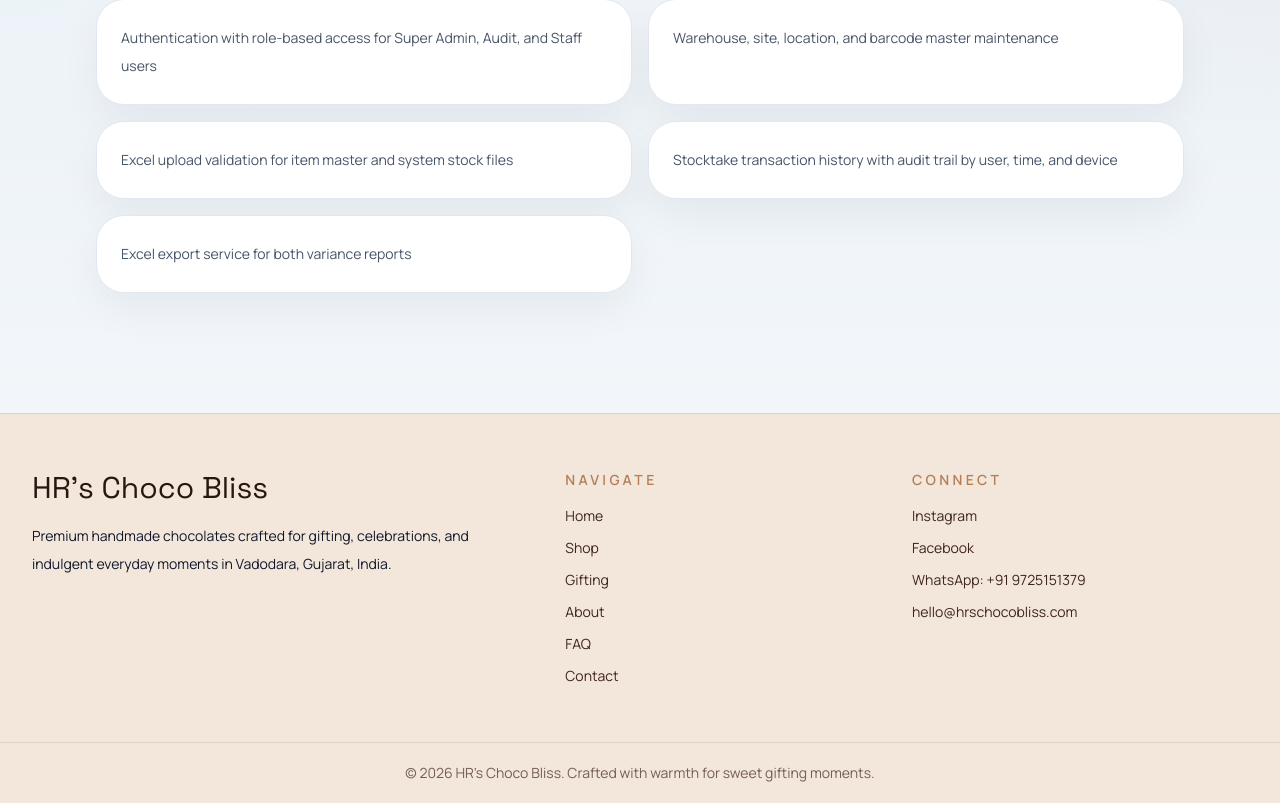
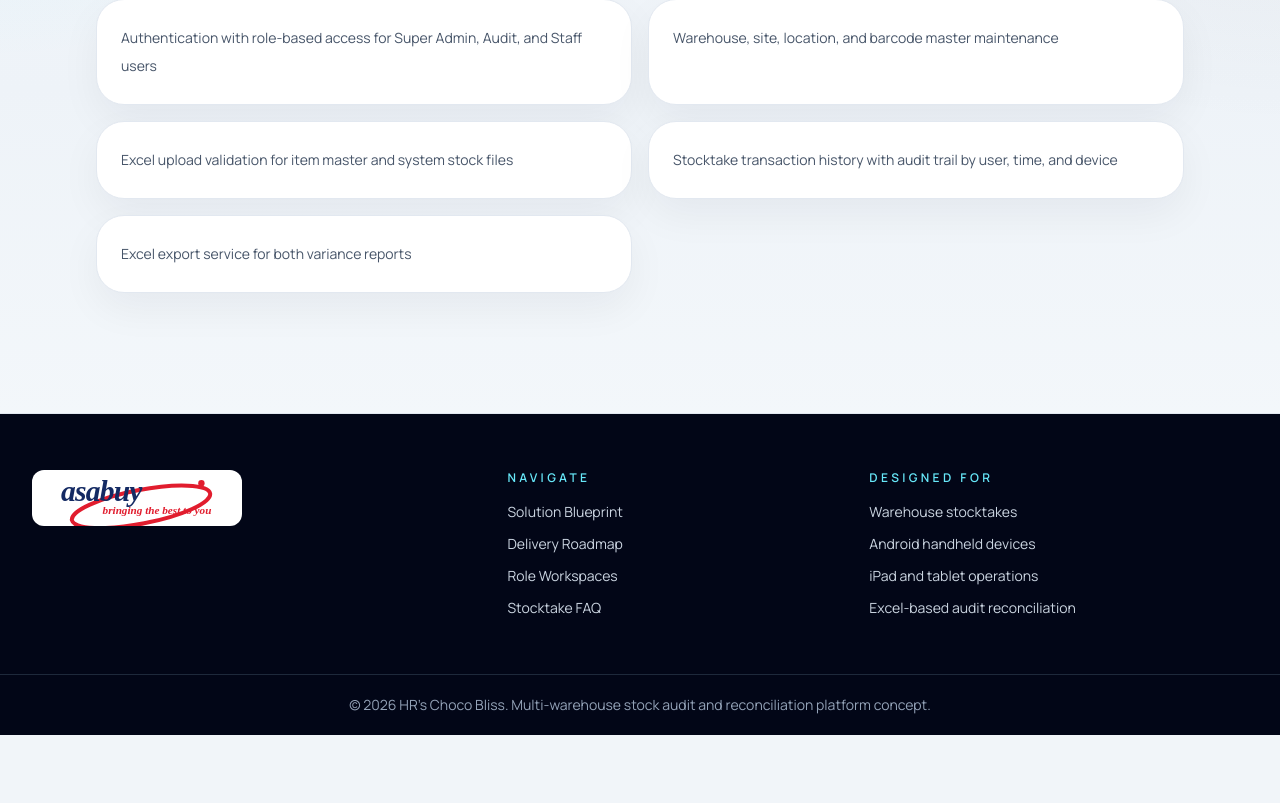
Before and after one commit to jatinshah87/Codex, a Next.js app: page /Codex/contact in a window 1280 px wide. Shown: the part 342-1145 px from the top of the page. After the commit the page ends 1077 px from the top, so only its background shows below. Built offline with nearby package versions, Linux system fonts and the light colour scheme.

Commit message:
Publish Asa Buy application: components/Footer.tsx

```diff
--- a/components/Footer.tsx
+++ b/components/Footer.tsx
@@ -1,47 +1,49 @@
+import Image from "next/image";
 import Link from "next/link";
 
-import { brand, navLinks } from "@/lib/data";
+import { brand } from "@/lib/data";
+
+const quickLinks = [
+  { href: "/about", label: "Solution Blueprint" },
+  { href: "/gifting", label: "Delivery Roadmap" },
+  { href: "/shop", label: "Role Workspaces" },
+  { href: "/faq", label: "Stocktake FAQ" }
+];
 
 export function Footer() {
   return (
-    <footer className="mt-20 border-t border-mocha/10 bg-[#f3e7db]">
-      <div className="mx-auto grid max-w-7xl gap-12 px-4 py-14 sm:px-6 lg:grid-cols-[1.3fr_0.8fr_0.9fr] lg:px-8">
+    <footer className="mt-20 border-t border-slate-200 bg-slate-950 text-slate-200">
+      <div className="mx-auto grid max-w-7xl gap-10 px-4 py-14 sm:px-6 lg:grid-cols-[1.15fr_0.85fr_1fr] lg:px-8">
         <div>
-          <p className="font-display text-3xl text-mocha">{brand.name}</p>
-          <p className="mt-4 max-w-md text-sm leading-7 text-espresso/78">
-            Premium handmade chocolates crafted for gifting, celebrations, and indulgent everyday moments in {brand.location}.
+          <div className="relative h-14 w-[210px] overflow-hidden rounded-xl bg-white px-2 py-1">
+            <Image src="/asabuy-logo.svg" alt={`${brand.name} logo`} fill className="object-contain" />
+          </div>
+          <p className="mt-4 max-w-md text-sm leading-7 text-slate-300">
+            {brand.description}
           </p>
         </div>
         <div>
-          <p className="text-sm font-semibold uppercase tracking-[0.24em] text-caramel">Navigate</p>
+          <p className="text-xs font-semibold uppercase tracking-[0.28em] text-cyan-300">Navigate</p>
           <div className="mt-4 grid gap-3">
-            {navLinks.map((link) => (
-              <Link key={link.href} href={link.href} className="text-sm text-espresso transition hover:text-caramel">
+            {quickLinks.map((link) => (
+              <Link key={link.href} href={link.href} className="text-sm text-slate-300 transition hover:text-white">
                 {link.label}
               </Link>
             ))}
           </div>
         </div>
         <div>
-          <p className="text-sm font-semibold uppercase tracking-[0.24em] text-caramel">Connect</p>
-          <div className="mt-4 grid gap-3 text-sm text-espresso">
-            <Link href={brand.instagram} className="transition hover:text-caramel">
-              Instagram
-            </Link>
-            <Link href={brand.facebook} className="transition hover:text-caramel">
-              Facebook
-            </Link>
-            <Link href={brand.whatsappLink} className="transition hover:text-caramel">
-              WhatsApp: +91 {brand.whatsapp}
-            </Link>
-            <a href={`mailto:${brand.email}`} className="transition hover:text-caramel">
-              {brand.email}
-            </a>
+          <p className="text-xs font-semibold uppercase tracking-[0.28em] text-cyan-300">Designed For</p>
+          <div className="mt-4 grid gap-3 text-sm text-slate-300">
+            <p>Warehouse stocktakes</p>
+            <p>Android handheld devices</p>
+            <p>iPad and tablet operations</p>
+            <p>Excel-based audit reconciliation</p>
           </div>
         </div>
       </div>
-      <div className="border-t border-mocha/10 px-4 py-5 text-center text-sm text-espresso/70">
-        © 2026 {brand.name}. Crafted with warmth for sweet gifting moments.
+      <div className="border-t border-slate-800 px-4 py-5 text-center text-sm text-slate-400">
+        © 2026 {brand.name}. Multi-warehouse stock audit and reconciliation platform concept.
       </div>
     </footer>
   );
```
